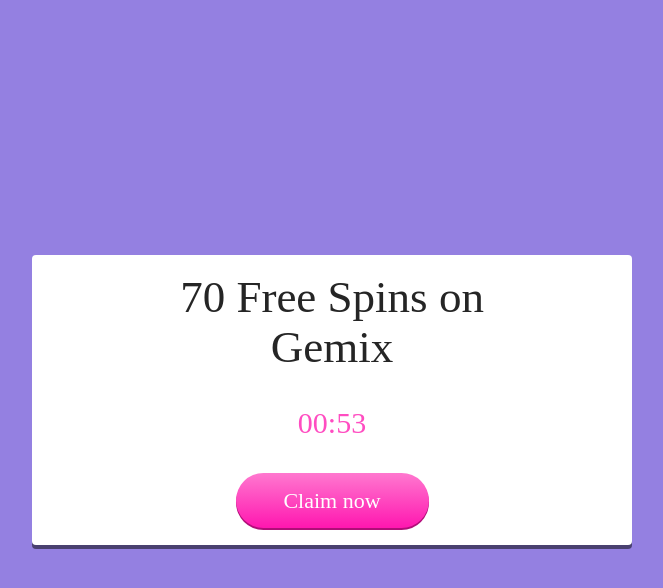
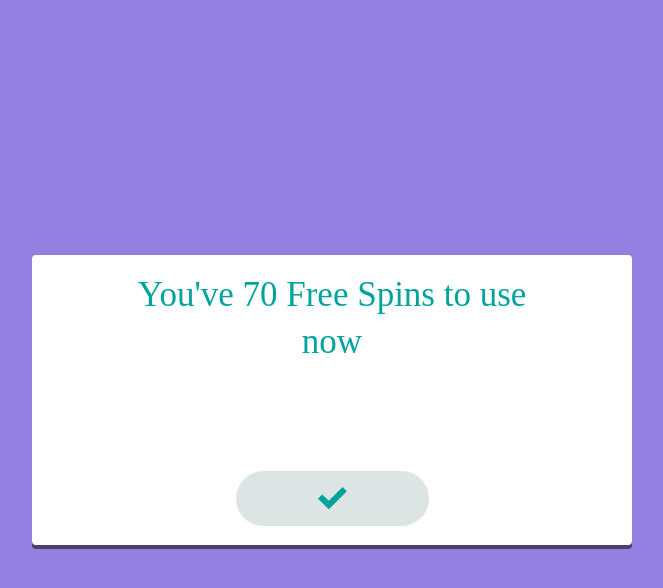
Before and after one commit to Reena-Koudi/spacebar-task, an Angular app: page / in a window 1280 px wide. Both pictures are taken after a click on the button "Claim now". Shown: the top 588 px of the page, without its empty margins (308-971 px from the left). Built offline with nearby package versions, Linux system fonts and the light colour scheme.

Commit message:
managing the button state

```diff
--- a/src/app/app.component.html
+++ b/src/app/app.component.html
@@ -1,17 +1,18 @@
 <section class="claim-container">
 
 	<div class="card-container">
-		<app-claim-message *ngIf="isShow"
+		<app-claim-message *ngIf="!isShow"
 											 [amount]="amount"
 											 [prize]="prize"
 											 [game]="game"></app-claim-message>
-		<app-success-message *ngIf="!isShow"
+		<app-success-message *ngIf="isShow"
 												 [amount]="amount"
 												 [prize]="prize"></app-success-message>
 		<app-counter #counter
-								 [style.visibility]="isShow ? 'visible' : 'hidden'"></app-counter>
-		<app-button [label]="btnLabel"
+								 [style.visibility]="!isShow ? 'visible' : 'hidden'"></app-counter>
+		<app-button class="btn"
+								[label]="btnLabel"
 								routerLink="/success"
-								(click)="onClaimNow()"></app-button>
+								(click)="onClaimNow();  onToggle($event.target, '')"></app-button>
 	</div>
 </section>
--- a/src/app/app.component.ts
+++ b/src/app/app.component.ts
@@ -14,7 +14,9 @@
   prize = 'Free Spins';
   game = 'Gemix';
   btnLabel = 'Claim now';
+
   isShow = false;
+  // isDisabled = false;
 
   ngOnInit(): void {
     this.counter.startAt = 60;
@@ -29,5 +31,11 @@
   onClaimNow(): void {
     console.log('Btn Clicked');
     this.isShow = !this.isShow;
+    // this.isDisabled = true;
+  }
+
+  onToggle(element, text): void {
+    element.textContent = text;
+    element.disabled = true;
   }
 }
--- a/src/app/button/button.component.scss
+++ b/src/app/button/button.component.scss
@@ -16,3 +16,11 @@
   text-align: center;
   line-height: 35px;
 }
+
+.btn:disabled {
+  background-image: url("./../../assets/icon-tick.svg");
+  background-color: #dde4e4;
+  background-repeat: no-repeat;
+  background-position: center;
+  box-shadow: none;
+}
```
Also changed, not shown: src/assets/icon-tick.svg (added).
